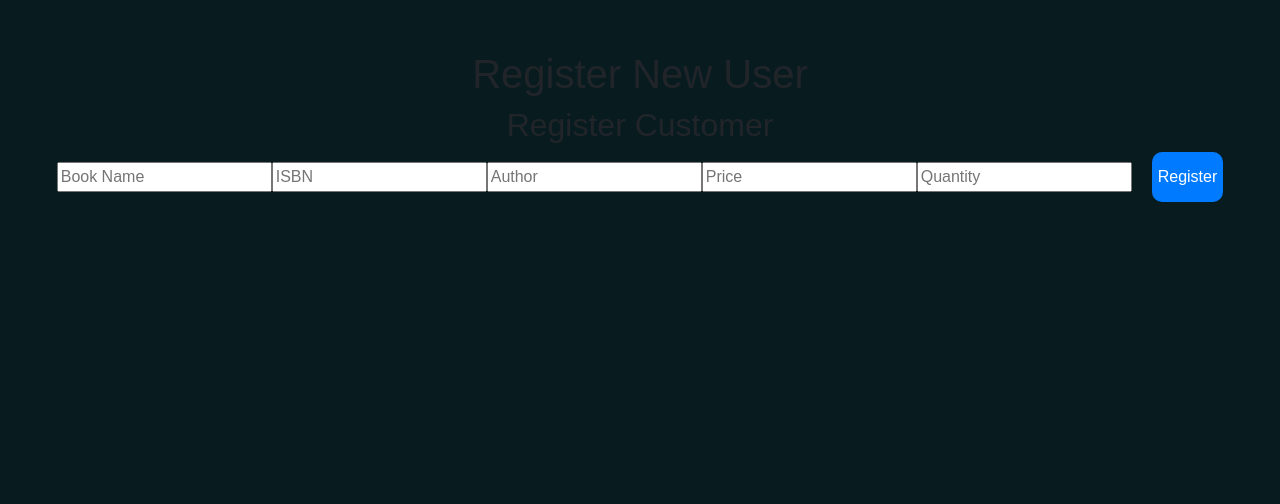
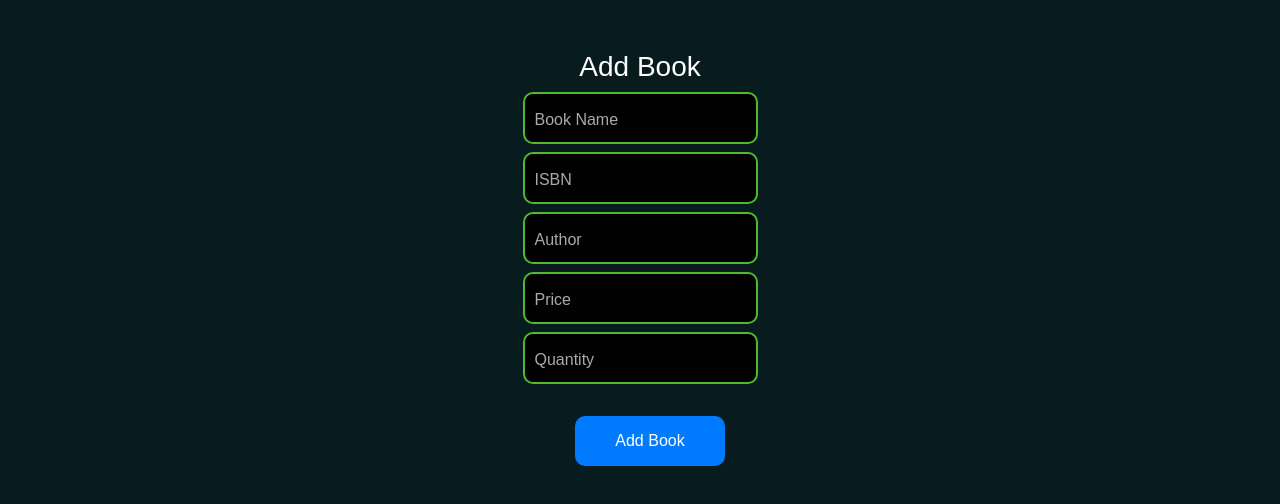
Before and after one commit to AnupaAlwis/Library-WebApp, a React (Vite) app in the folder Frontend/FrontEnd/: page /admin/addBooks in a window 1280 px wide. Shown: the top 504 px of the page. Built offline with nearby package versions, Linux system fonts and the light colour scheme; the HTML template or start-up script is replaced by a standard one.

Commit message:
add books stylings added

```diff
--- a/Frontend/FrontEnd/src/Pages/Admin/AddBooks.jsx
+++ b/Frontend/FrontEnd/src/Pages/Admin/AddBooks.jsx
@@ -6,7 +6,6 @@ const AddBooks = () => {
 
   return (
     <div style={{ textAlign: "center", marginTop: "50px" }}>
-      <h1>Register New User</h1>
       {showForm && <AddBooksForm onClose={() => setShowForm(false)} />}
     </div>
   );
--- a/Frontend/FrontEnd/src/components/AddBooksForm.jsx
+++ b/Frontend/FrontEnd/src/components/AddBooksForm.jsx
@@ -1,5 +1,6 @@
 import React, { useState } from "react";
 import api from "../api";
+import '../Pages/cssFiles/Admin/RegisterUserForm.css';
 
 const AddBooksForm = () => {
     const [formData, setFormData] = useState({
@@ -8,7 +9,6 @@ const AddBooksForm = () => {
         author: "",
         price: 0,
         quantity: 0
-
     });
 
     const handleChange = (e) => {
@@ -28,14 +28,39 @@ const AddBooksForm = () => {
 
     return (
         <div>
-            <h2>Register Customer</h2>
+            <h3 className="register-user-heading">Add Book</h3>
             <form onSubmit={handleSubmit}>
-                <input name="bookName" placeholder="Book Name" onChange={handleChange} required />
-                <input name="isbn" placeholder="ISBN" onChange={handleChange} required />
-                <input name="author" placeholder="Author" onChange={handleChange} required />
-                <input name="price" placeholder="Price" onChange={handleChange} />
-                <input name="quantity" placeholder="Quantity" onChange={handleChange} />
-                <button type="submit">Register</button>
+                <div className="register-user-form">
+
+                    <div className="input-wrapper">
+                        <input className="input-field" name="bookName" placeholder=" " onChange={handleChange} required />
+                        <label className="floating-label">Book Name</label>
+                    </div>
+
+                    <div className="input-wrapper">
+                        <input className="input-field" name="isbn" placeholder=" " onChange={handleChange} required />
+                        <label className="floating-label">ISBN</label>
+                    </div>
+
+                    <div className="input-wrapper">
+                        <input className="input-field" name="author" placeholder=" " onChange={handleChange} required />
+                        <label className="floating-label">Author</label>
+                    </div>
+
+                    <div className="input-wrapper">
+                        <input className="input-field" name="price" placeholder=" " onChange={handleChange} />
+                        <label className="floating-label">Price</label>
+                    </div>
+
+                    <div className="input-wrapper">
+                        <input className="input-field" name="quantity" placeholder=" " onChange={handleChange} />
+                        <label className="floating-label">Quantity</label>
+                    </div>
+
+                </div>
+
+                <br />
+                <button className="user-register-form-button" type="submit">Add Book</button>
             </form>
         </div>
     );
```
